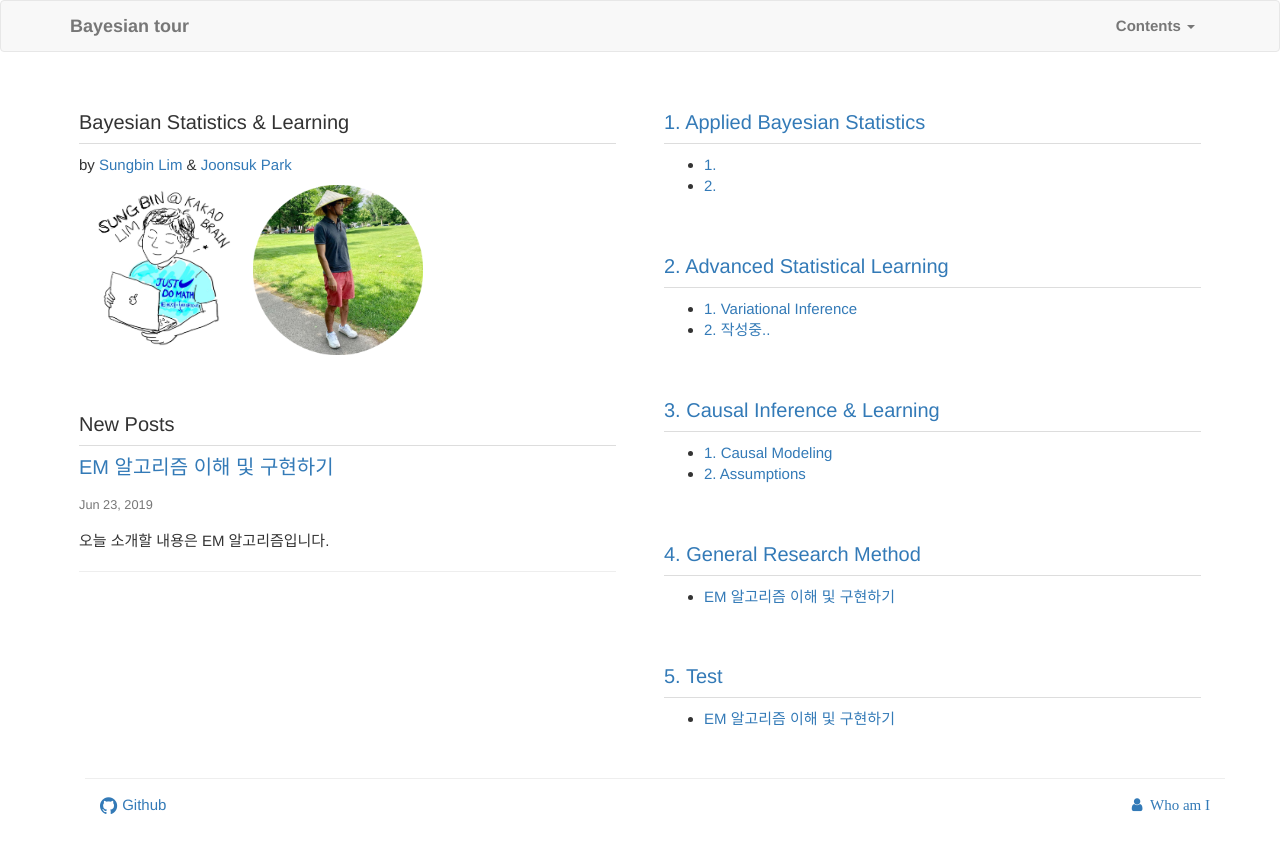
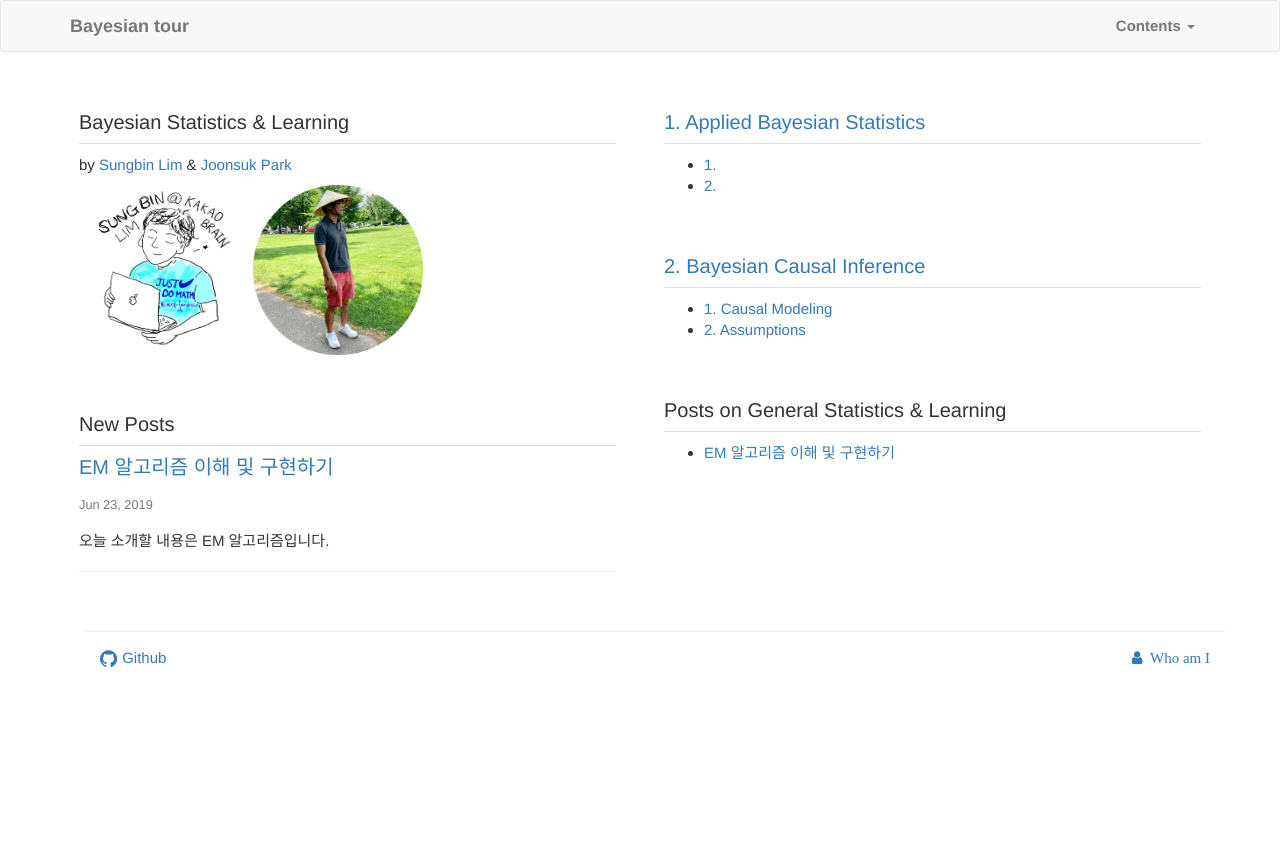
Before and after one commit to bayestour/blog, a Jekyll site: the page built from index.html, in a window 1280 px wide. Shown: the top 853 px of the page. Built offline with Jekyll 4.4.1, drawn with Linux system fonts in a browser that asks for light colours; nearby versions of some CDN libraries; library files that are not in the unit come from our copies; the list of posts is cut into pages by our own code.

Commit message:
Update index.html

```diff
--- a/index.html
+++ b/index.html
@@ -72,27 +72,14 @@ title: Bayesian tour
       </ul>
     </div>
     <div class="well-sm">
-      <h3><a href="{{ site.baseurl }}/docs/asl/0">2. Advanced Statistical Learning</a></h3>
+      <h3><a href="{{ site.baseurl }}/docs/cml/0">2. Bayesian Causal Inference</a></h3>
       <ul>
-        <li><a href="{{ site.baseurl }}/docs/asl/0100"> 1. Variational Inference </a></li>
-        <li><a href="{{ site.baseurl }}/docs/asl/0200"> 2. 작성중.. </a></li>
+        <li><a href="{{ site.baseurl }}/docs/bc/0100"> 1. Causal Modeling </a></li>
+        <li><a href="{{ site.baseurl }}/docs/bc/0200"> 2. Assumptions </a></li>
       </ul>
     </div>
     <div class="well-sm">
-      <h3><a href="{{ site.baseurl }}/docs/cml/0">3. Causal Inference & Learning</a></h3>
-      <ul>
-        <li><a href="{{ site.baseurl }}/docs/cml/0100"> 1. Causal Modeling </a></li>
-        <li><a href="{{ site.baseurl }}/docs/cml/0200"> 2. Assumptions </a></li>
-      </ul>
-    </div>
-    <div class="well-sm">
-      <h3><a href="{{ site.baseurl }}/docs/cml/0">4. General Research Method</a></h3>
-      <ul>
-        <li><a href="{{ site.baseurl }}/_posts/2019-06-23-EM_algorithm"> EM 알고리즘 이해 및 구현하기</a></li>
-      </ul>
-    </div>
-    <div class="well-sm">
-      <h3><a href="{{ site.baseurl }}/docs/cml/0">5. Test</a></h3>
+      <h3>Posts on General Statistics & Learning</h3>
       <ul>
         {% for post in paginator.posts %}
         <li><a href="{{ post.url | prepend: site.baseurl }}">{{ post.title }}</a></li>
```
